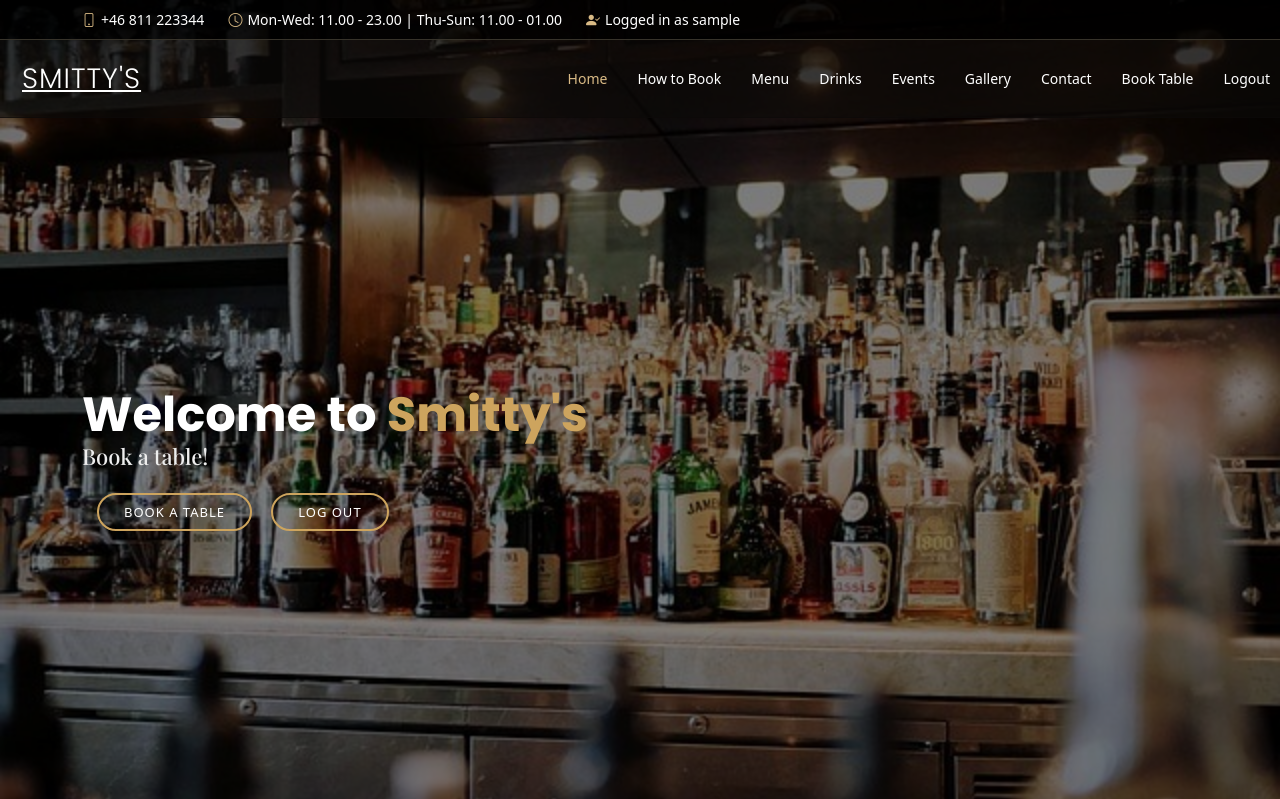
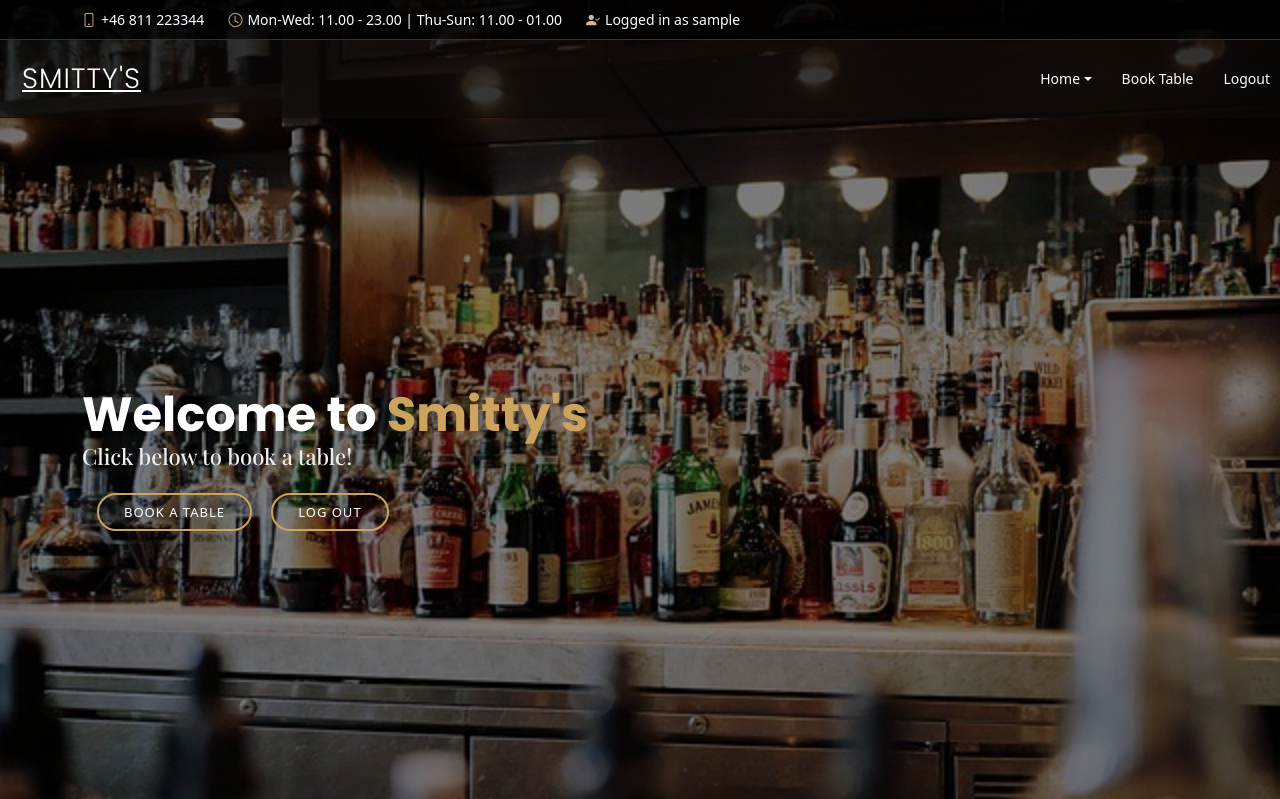
Before and after one commit to WelshDan/smittys-bar, a Django app: page / in a window 1280 px wide. Shown: the top 799 px of the page. Run offline with Django 4.2, Linux system fonts and the light colour scheme; the visitor is signed in with stand-in values (Sample User, id 1); parts of the project's set-up code (start-up, migrations or seed data) failed here and were passed over; some web fonts are replaced.

Commit message:
Removed old dropdown link and added new dropdown in navbar

```diff
--- a/static/css/style.css
+++ b/static/css/style.css
@@ -142,7 +142,7 @@ h6 {
     z-index: 99;
     opacity: 0;
     visibility: hidden;
-    background: #fff;
+    background: #d9ba85;
     box-shadow: 0px 0px 30px rgba(127, 137, 161, 0.25);
     transition: 0.3s;
     border-radius: 4px;
@@ -154,7 +154,7 @@ h6 {
 
 .navbar .dropdown ul a {
     padding: 10px 20px;
-    color: #444444;
+    color: #000000;
 }
 
 .navbar .dropdown ul a i {
@@ -204,16 +204,6 @@ h6 {
     display: none;
     line-height: 0;
     transition: 0.5s;
-}
-
-@media (max-width: 991px) {
-    .mobile-nav-toggle {
-        display: block;
-    }
-
-    .navbar ul {
-        display: none;
-    }
 }
 
 .navbar-mobile {
@@ -1497,7 +1487,7 @@ section {
 }
 
 .btn-edit:hover {
-    background: ##FFFF00;
+    background: #FFFF00;
     color: #000000;
 }
 
--- a/templates/base.html
+++ b/templates/base.html
@@ -61,26 +61,22 @@
             <!-- .navbar -->
             <nav id="navbar" class="navbar order-last order-lg-0">
                 <ul>
-                    <li>
-                        <a class="nav-link scrollto active" href="{% url 'index' %}#hero">Home</a>
-                    </li>
-                    <li>
-                        <a class="nav-link scrollto" href="{% url 'index' %}#howtobook">How to Book</a>
-                    </li>
-                    <li>
-                        <a class="nav-link scrollto" href="{% url 'index' %}#menu">Menu</a>
-                    </li>
-                    <li>
-                        <a class="nav-link scrollto" href="{% url 'index' %}#drinks">Drinks</a>
-                    </li>
-                    <li>
-                        <a class="nav-link scrollto" href="{% url 'index' %}#events">Events</a>
-                    </li>
-                    <li>
-                        <a class="nav-link scrollto" href="{% url 'index' %}#gallery">Gallery</a>
-                    </li>
-                    <li>
-                        <a class="nav-link scrollto" href="{% url 'index' %}#contact">Contact</a>
+                    <li class="nav-item dropdown">
+                        <a class="nav-link dropdown-toggle" href="#" id="navbarDropdown" role="button" data-bs-toggle="dropdown"
+                            aria-expanded="false">
+                            Home
+                        </a>
+                        <ul class="dropdown-menu" aria-labelledby="navbarDropdown">
+                            <li><a class="dropdown-item" href="{% url 'index' %}#hero">Home</a></li>
+                            <li><a class="dropdown-item" href="{% url 'index' %}#howtobook">How to book</a></li>
+                            <li><a class="dropdown-item" href="{% url 'index' %}#menu">Menu</a></li>
+                            <li><a class="dropdown-item" href="{% url 'index' %}#drinks">Drinks</a></li>
+                            <li><a class="dropdown-item" href="{% url 'index' %}#events">Events</a></li>
+                            <li><a class="dropdown-item" href="{% url 'index' %}#gallery">Gallery</a></li>
+                            <li><a class="dropdown-item" href="{% url 'index' %}#contact">Contact</a></li>
+
+
+                        </ul>
                     </li>
                     <!-- Log In or Log Out button -->
 
@@ -108,7 +104,6 @@
                     </li>
                     {% endif %}
                 </ul>
-                <i class="bi bi-list mobile-nav-toggle"></i>
             </nav>
     </header>
 
--- a/templates/edit_reservation.html
+++ b/templates/edit_reservation.html
@@ -23,7 +23,7 @@
                 {{ form.media }}
 
 
-                <input type="submit" value="Update" class="btn-login animated fadeInUp scrollto">
+                <input type="submit" value="Update" class="btn-edit animated fadeInUp scrollto">
 
             </form>
             {% endif %}
@@ -54,11 +54,11 @@
                                 <td>{{ booking.date }}</td>
                                 <td>{{ booking.start_time }} to {{ booking.end_time }}</td>
                                 <td><a href="{% url 'edit_reservation' booking.booking_id %}">
-                                        <button>Edit</button>
+                                        <button class="btn-edit">Edit</button>
                                     </a>
                                 </td>
                                 <td><a href="{% url 'delete_reservation' booking.booking_id %}">
-                                        <button>Delete</button>
+                                        <button class="btn-delete">Delete</button>
                                     </a>
                                 </td>
                             </tr>
--- a/templates/index.html
+++ b/templates/index.html
@@ -11,7 +11,7 @@
             <div class="col-lg-8">
                 <h1>Welcome to <span>Smitty's</span></h1>
                 {% if user.is_authenticated %}
-                <h2>Book a table!</h2>
+                <h2>Click below to book a table!</h2>
                 <div class="btns">
                     <a href="{% url 'booktable' %}" class="btn-booktable animated fadeInUp scrollto">Book a Table</a>
                     <a href="{% url 'account_logout' %}" class="btn-logout animated fadeInUp scrollto">Log Out</a>
```
